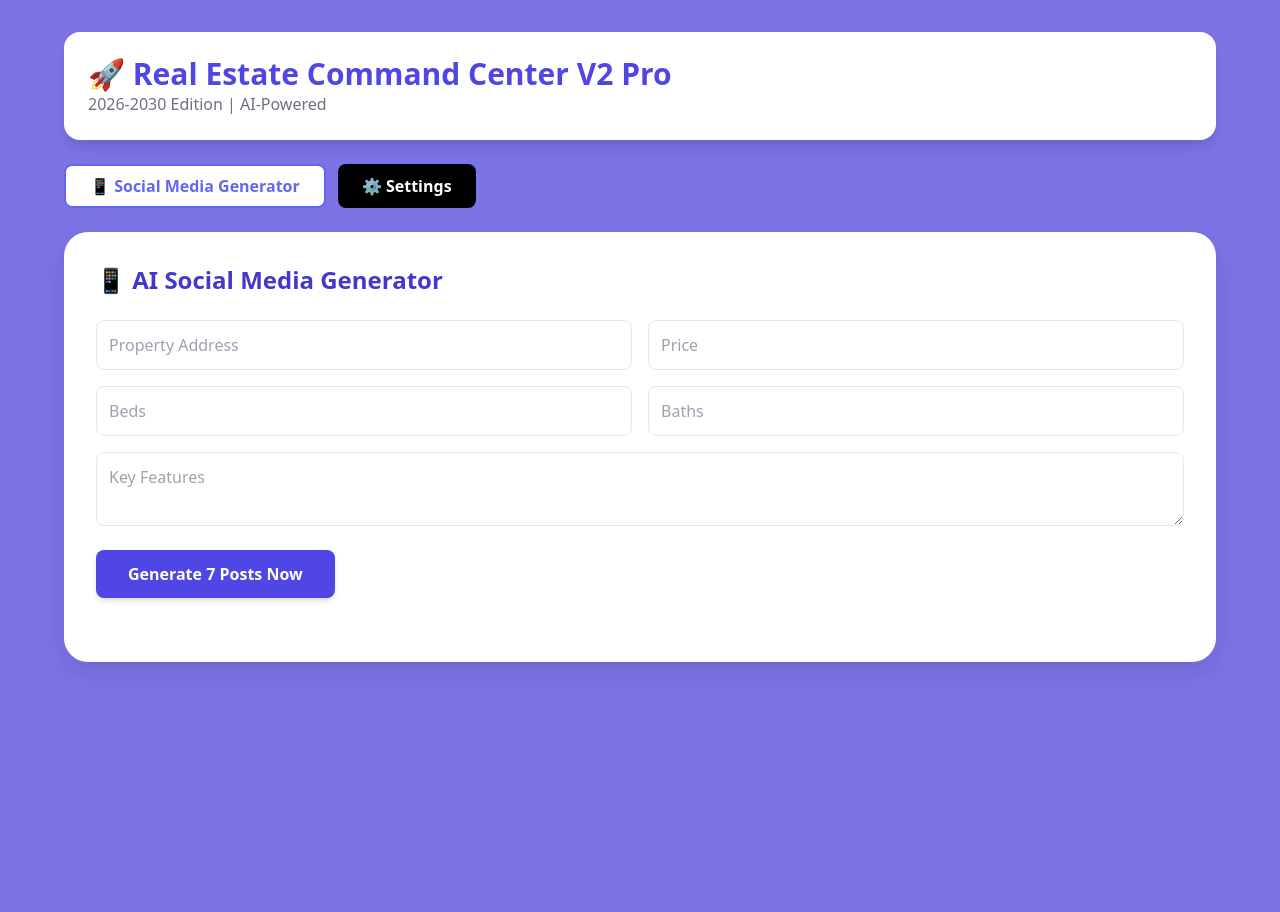
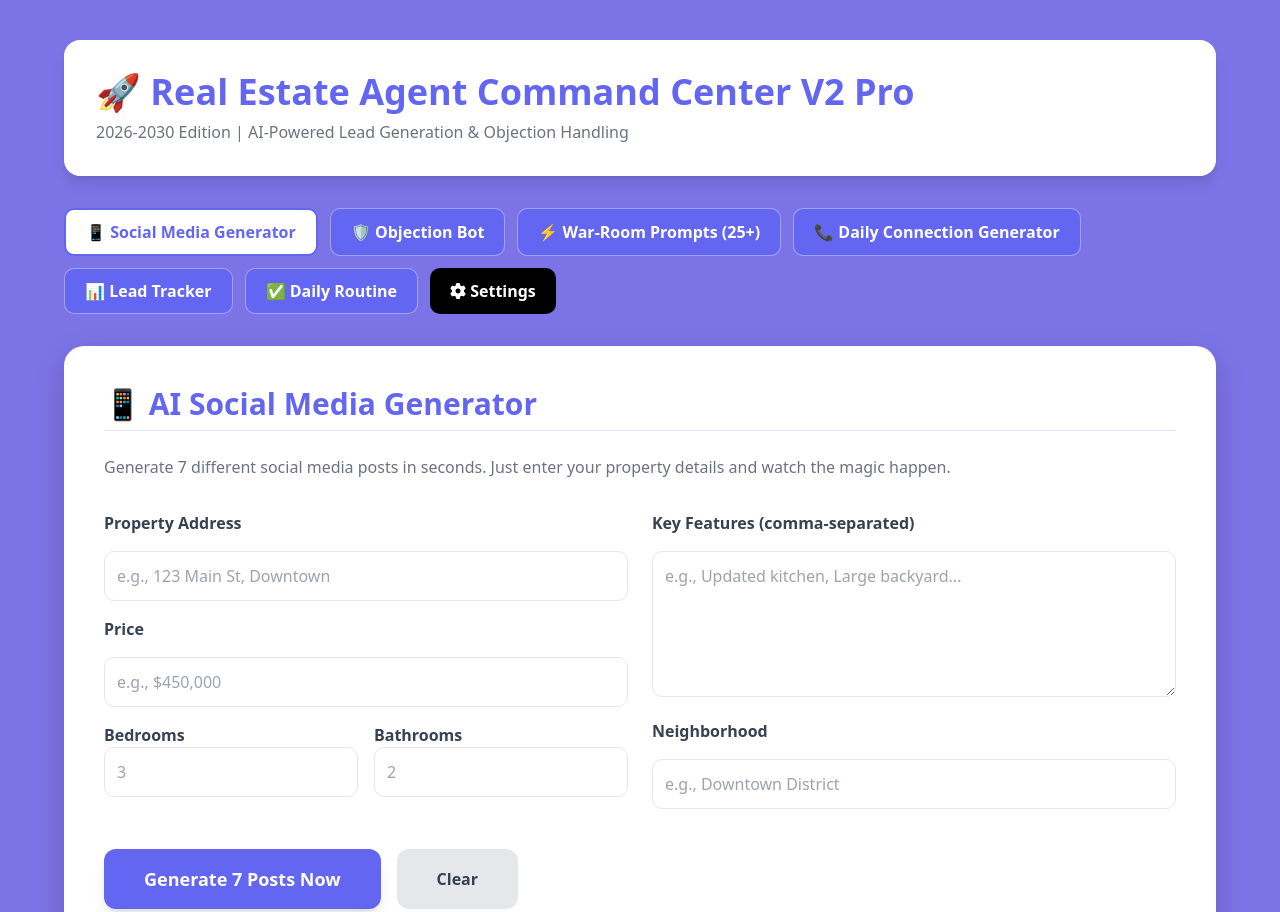
Before and after one commit to gabrielajonasroyallepage-ctrl/Gab_Command_Center, a plain HTML site: page index.html in a window 1280 px wide. Shown: the top 912 px of the page. Before the commit the page ends 800 px from the top, so only its background shows below. Drawn offline with nearby package versions, Linux system fonts and the light colour scheme.

Commit message:
Revise styles and update HTML structure

```diff
--- a/index.html
+++ b/index.html
@@ -7,48 +7,93 @@
     <script src="https://cdn.tailwindcss.com"></script>
     <link href="https://cdnjs.cloudflare.com/ajax/libs/font-awesome/6.0.0/css/all.min.css" rel="stylesheet">
     <style>
-        body { background-color: #7c73e6; }
-        .glass-card { background: white; border-radius: 24px; box-shadow: 0 10px 25px rgba(0,0,0,0.1); }
-        .nav-btn { background: #6366f1; color: white; border: 1px solid white; border-radius: 8px; font-weight: bold; transition: all 0.2s; }
+        body { background-color: #7c73e6; } /* Your specific purple background */
+        .glass-card { background: white; border-radius: 20px; box-shadow: 0 10px 30px rgba(0,0,0,0.15); }
+        .nav-btn { background: #6366f1; color: white; border: 1px solid rgba(255,255,255,0.4); border-radius: 10px; font-weight: bold; transition: 0.2s; padding: 10px 20px; }
+        .nav-btn:hover { background: #4f46e5; transform: translateY(-1px); }
         .nav-btn.active { background: white; color: #6366f1; border: 2px solid #6366f1; }
+        input, textarea { border: 1.5px solid #e5e7eb !important; border-radius: 10px !important; padding: 12px !important; }
+        input:focus, textarea:focus { border-color: #6366f1 !important; outline: none; ring: 2px #c7d2fe; }
     </style>
 </head>
-<body class="p-4 md:p-8 font-sans">
+<body class="p-4 md:p-10">
 
     <div class="max-w-6xl mx-auto">
-        <div class="bg-white rounded-2xl p-6 mb-6 shadow-lg">
-            <h1 class="text-3xl font-bold text-indigo-600">🚀 Real Estate Command Center V2 Pro</h1>
-            <p class="text-gray-500">2026-2030 Edition | AI-Powered</p>
+        <div class="bg-white rounded-2xl p-8 mb-8 shadow-lg">
+            <h1 class="text-4xl font-extrabold text-[#6366f1] mb-2 flex items-center gap-3">
+                🚀 Real Estate Agent Command Center V2 Pro
+            </h1>
+            <p class="text-gray-500 font-medium">2026-2030 Edition | AI-Powered Lead Generation & Objection Handling</p>
         </div>
 
-        <div class="flex flex-wrap gap-3 mb-6">
-            <button onclick="showTab('social')" class="nav-btn active px-6 py-2">📱 Social Media Generator</button>
-            <button onclick="showTab('settings')" class="nav-btn bg-black border-none px-6 py-2">⚙️ Settings</button>
+        <div class="flex flex-wrap gap-3 mb-8">
+            <button onclick="showTab('social')" class="nav-btn active">📱 Social Media Generator</button>
+            <button onclick="showTab('objection')" class="nav-btn">🛡️ Objection Bot</button>
+            <button onclick="showTab('warroom')" class="nav-btn">⚡ War-Room Prompts (25+)</button>
+            <button onclick="showTab('connection')" class="nav-btn">📞 Daily Connection Generator</button>
+            <button onclick="showTab('leads')" class="nav-btn">📊 Lead Tracker</button>
+            <button onclick="showTab('routine')" class="nav-btn">✅ Daily Routine</button>
+            <button onclick="showTab('settings')" class="nav-btn bg-black text-white border-none"><i class="fas fa-cog"></i> Settings</button>
         </div>
 
-        <div class="glass-card p-8">
+        <div class="glass-card p-10">
+
             <div id="social-tab" class="tab-content">
-                <h2 class="text-2xl font-bold text-indigo-700 mb-6">📱 AI Social Media Generator</h2>
+                <h2 class="text-3xl font-bold text-[#6366f1] mb-2 flex items-center gap-2">📱 AI Social Media Generator</h2>
+                <hr class="border-indigo-100 mb-6">
+                <p class="text-gray-500 mb-8">Generate 7 different social media posts in seconds. Just enter your property details and watch the magic happen.</p>
 
-                <div class="grid grid-cols-1 md:grid-cols-2 gap-4 mb-6">
-                    <input id="addr" type="text" placeholder="Property Address" class="p-3 border rounded-lg">
-                    <input id="price" type="text" placeholder="Price" class="p-3 border rounded-lg">
-                    <input id="beds" type="text" placeholder="Beds" class="p-3 border rounded-lg">
-                    <input id="baths" type="text" placeholder="Baths" class="p-3 border rounded-lg">
-                    <textarea id="features" placeholder="Key Features" class="p-3 border rounded-lg md:col-span-2"></textarea>
+                <div class="grid grid-cols-1 md:grid-cols-2 gap-6">
+                    <div class="space-y-4">
+                        <label class="block font-bold text-gray-700">Property Address</label>
+                        <input id="addr" type="text" placeholder="e.g., 123 Main St, Downtown" class="w-full">
+
+                        <label class="block font-bold text-gray-700">Price</label>
+                        <input id="price" type="text" placeholder="e.g., $450,000" class="w-full">
+
+                        <div class="grid grid-cols-2 gap-4">
+                            <div>
+                                <label class="block font-bold text-gray-700">Bedrooms</label>
+                                <input id="beds" type="number" placeholder="3" class="w-full">
+                            </div>
+                            <div>
+                                <label class="block font-bold text-gray-700">Bathrooms</label>
+                                <input id="baths" type="number" placeholder="2" class="w-full">
+                            </div>
+                        </div>
+                    </div>
+                    <div class="space-y-4">
+                        <label class="block font-bold text-gray-700">Key Features (comma-separated)</label>
+                        <textarea id="features" rows="5" placeholder="e.g., Updated kitchen, Large backyard..." class="w-full"></textarea>
+
+                        <label class="block font-bold text-gray-700">Neighborhood</label>
+                        <input id="hood" type="text" placeholder="e.g., Downtown District" class="w-full">
+                    </div>
                 </div>
 
-                <button onclick="runGemini()" id="mainBtn" class="bg-indigo-600 text-white px-8 py-3 rounded-lg font-bold shadow-md">Generate 7 Posts Now</button>
+                <div class="mt-10 flex gap-4">
+                    <button onclick="runGemini()" id="mainBtn" class="bg-[#6366f1] text-white px-10 py-4 rounded-xl font-bold text-lg hover:bg-indigo-700 shadow-lg">Generate 7 Posts Now</button>
+                    <button onclick="location.reload()" class="bg-gray-200 text-gray-700 px-10 py-4 rounded-xl font-bold">Clear</button>
+                </div>
 
-                <div id="output" class="mt-8"></div>
+                <div id="output" class="mt-10"></div>
             </div>
 
             <div id="settings-tab" class="tab-content hidden">
-                <h2 class="text-2xl font-bold mb-4">API Settings</h2>
-                <input type="password" id="apiKeyInput" class="w-full p-3 border rounded mb-4" placeholder="Paste Gemini Key Here">
-                <button onclick="saveKey()" class="bg-green-600 text-white px-6 py-2 rounded font-bold">Save Key</button>
-                <p class="mt-4 text-sm text-gray-500">Make sure the key starts with "AIza..."</p>
+                <h2 class="text-2xl font-bold mb-4 text-indigo-800">API Settings</h2>
+                <div class="max-w-md p-6 bg-gray-50 rounded-xl border border-gray-200">
+                    <label class="block font-bold mb-2">Gemini API Key</label>
+                    <input type="password" id="apiKeyInput" class="w-full mb-4" placeholder="Paste key starting with AIza...">
+                    <button onclick="saveKey()" class="bg-green-600 text-white px-6 py-2 rounded-lg font-bold">Save Key</button>
+                </div>
             </div>
+
+            <div id="placeholder-tab" class="tab-content hidden py-20 text-center">
+                <i class="fas fa-hammer text-5xl text-gray-300 mb-4"></i>
+                <h3 class="text-2xl font-bold text-gray-400">Coming Soon</h3>
+                <p class="text-gray-400">We will build the logic for this tool next!</p>
+            </div>
+
         </div>
     </div>
 
@@ -56,14 +101,16 @@
         function showTab(tabId) {
             document.querySelectorAll('.tab-content').forEach(c => c.classList.add('hidden'));
             document.querySelectorAll('.nav-btn').forEach(b => b.classList.remove('active'));
-            document.getElementById(tabId + '-tab').classList.remove('hidden');
-            event.currentTarget.classList.add('active');
+
+            const target = (tabId === 'social' || tabId === 'settings') ? tabId + '-tab' : 'placeholder-tab';
+            document.getElementById(target).classList.remove('hidden');
+            if (event) event.currentTarget.classList.add('active');
         }
 
         function saveKey() {
             const key = document.getElementById('apiKeyInput').value.trim();
             localStorage.setItem('my_gemini_key', key);
-            alert('✅ Key Saved! Try generating now.');
+            alert('✅ Key Saved! If you still get an error, check if the key is exactly correct.');
         }
 
         async function runGemini() {
@@ -71,47 +118,30 @@
             const out = document.getElementById('output');
             const btn = document.getElementById('mainBtn');
 
-            if(!key) {
-                out.innerHTML = `<div class="p-4 bg-yellow-100 text-yellow-800 rounded">⚠️ Please go to Settings and save your API key first!</div>`;
-                return;
-            }
+            if(!key) { alert('Please save your key in Settings!'); showTab('settings'); return; }
 
             btn.innerText = "⏳ AI is Writing...";
             btn.disabled = true;
-            out.innerHTML = "Connecting to Google...";
+            out.innerHTML = "Working...";
 
-            const promptText = "Create 7 real estate social media posts for: " + document.getElementById('addr').value;
+            const prompt = `Act as a top Real Estate Marketing Expert. Create 7 social media posts for:
+            Address: ${document.getElementById('addr').value}, Price: ${document.getElementById('price').value},
+            Features: ${document.getElementById('features').value}. Include emojis.`;
 
             try {
-                // Testing the absolute simplest endpoint
-                const url = `https://generativelanguage.googleapis.com/v1beta/models/gemini-1.5-flash:generateContent?key=${key}`;
-
-                const response = await fetch(url, {
+                const response = await fetch(`https://generativelanguage.googleapis.com/v1beta/models/gemini-1.5-flash:generateContent?key=${key}`, {
                     method: 'POST',
                     headers: {'Content-Type': 'application/json'},
-                    body: JSON.stringify({
-                        contents: [{ parts: [{ text: promptText }] }]
-                    })
+                    body: JSON.stringify({ contents: [{ parts: [{ text: prompt }] }] })
                 });
 
                 const data = await response.json();
-
-                if (data.error) {
-                    // This will tell us EXACTLY what is wrong (e.g. "API_KEY_INVALID")
-                    throw new Error(data.error.message || data.error.status);
-                }
+                if (data.error) throw new Error(data.error.message);
 
                 const resultText = data.candidates[0].content.parts[0].text;
-                out.innerHTML = `<div class="bg-indigo-50 p-6 rounded-xl border-2 border-indigo-200 whitespace-pre-wrap">${resultText}</div>`;
-
+                out.innerHTML = `<div class="bg-indigo-50 p-8 rounded-2xl border-2 border-indigo-200 whitespace-pre-wrap text-gray-800 font-medium">${resultText}</div>`;
             } catch (err) {
-                // Detailed error display
-                out.innerHTML = `
-                    <div class="p-4 bg-red-100 text-red-700 rounded-lg">
-                        <strong>❌ Connection Error:</strong><br>
-                        ${err.message}<br><br>
-                        <em>Tip: Ensure you copied the FULL key and your internet is connected.</em>
-                    </div>`;
+                out.innerHTML = `<div class="p-6 bg-red-100 text-red-700 rounded-xl font-bold">❌ Error: ${err.message}</div>`;
             } finally {
                 btn.innerText = "Generate 7 Posts Now";
                 btn.disabled = false;
```
